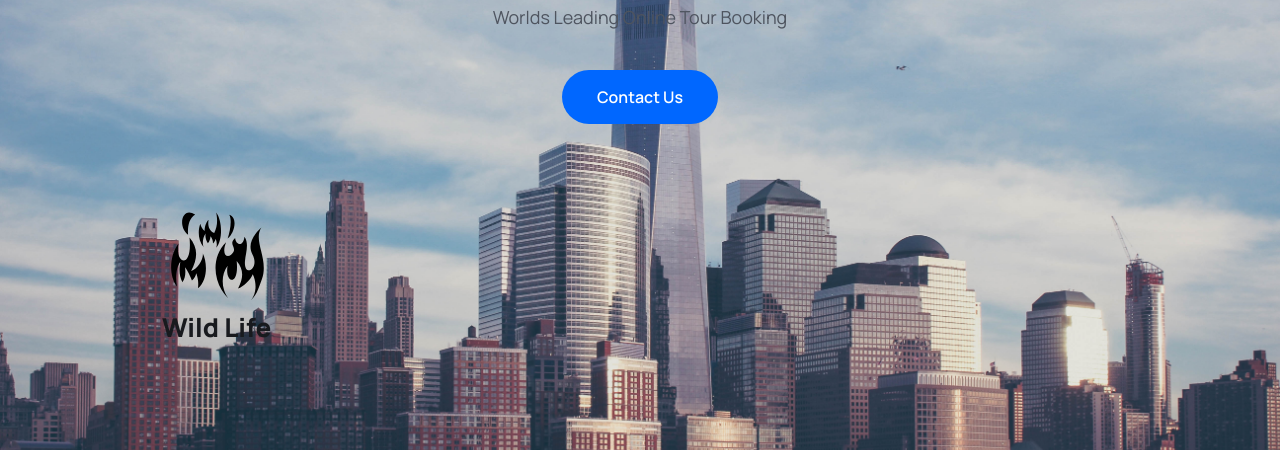
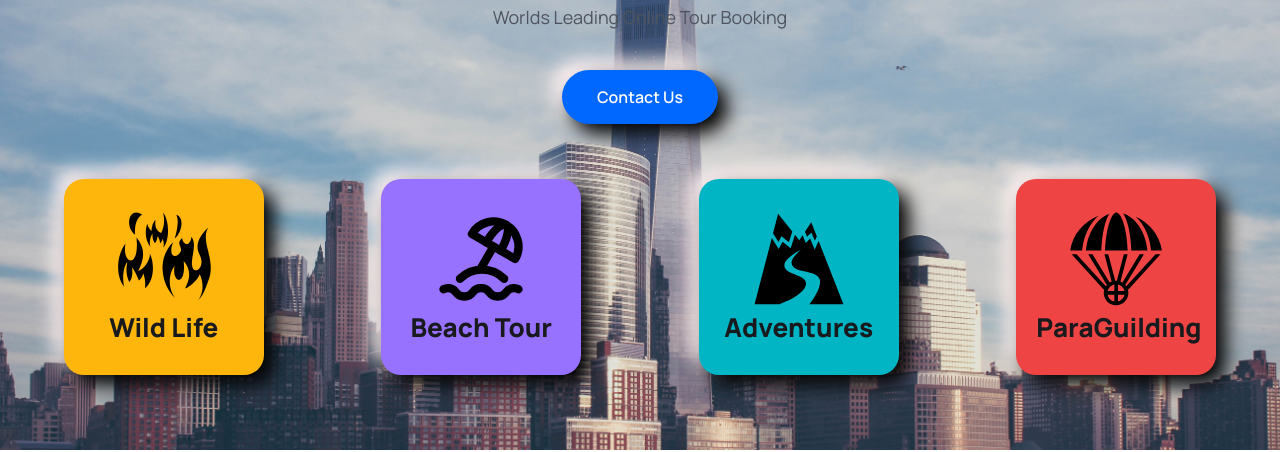
Before and after one commit to Afrin127329/World-route, a React (Vite) app: page / in a window 1280 px wide. Shown: the part 982-1434 px from the top of the page. Built offline with nearby package versions, Linux system fonts and the light colour scheme.

Commit message:
Updated Features

```diff
--- a/src/components/Header/Header.jsx
+++ b/src/components/Header/Header.jsx
@@ -72,7 +72,7 @@ const Header = () => {
             </div>
 
             <Link to='/login'>
-              <button className='bg-primaryColor py-2 px-6 text-white font-[600] h-[44px] flex items-center justify-center rounded-[50px]'>Login</button>
+              <button className='bg-primaryColor py-2 px-6 text-white font-[600] h-[44px] flex items-center justify-center rounded-[50px] hover:opacity-[0.8] transition-all duration-500 cursor-pointer shadow-shadowtwo'>Login</button>
             </Link>
 
             <span className='md:hidden' onClick={toggleMenu}>
--- a/src/index.css
+++ b/src/index.css
@@ -14,7 +14,7 @@
   }
 
   .btn {
-    @apply bg-primaryColor py-[15px] p-[35px] rounded-[50px] text-white font-[600] mt-[38px];
+    @apply bg-primaryColor py-[15px] p-[35px] rounded-[50px] text-white font-[600] mt-[38px] hover:opacity-[0.8] transition-all duration-500 cursor-pointer shadow-shadowOne;
   }
 
   .heading {
--- a/src/pages/Home.jsx
+++ b/src/pages/Home.jsx
@@ -1,7 +1,9 @@
-import { GiWildfires } from 'react-icons/gi'
-import heroImg1 from '../assets/images/heroImg01.jpg'
-import heroImg2 from '../assets/images/heroImg02.jpg'
-import heroImg3 from '../assets/images/heroImg03.jpg'
+import { GiMountainRoad, GiParachute, GiWildfires } from 'react-icons/gi';
+import { TbBeach } from 'react-icons/tb';
+import { Link } from 'react-router-dom';
+import heroImg1 from '../assets/images/heroImg01.jpg';
+import heroImg2 from '../assets/images/heroImg02.jpg';
+import heroImg3 from '../assets/images/heroImg03.jpg';
 const Home = () => {
   return (
     <>
@@ -73,14 +75,46 @@ const Home = () => {
             </div>
           </div>
 
-          <div className='grid grid-cols-1 md:grid-cols-2 lg:grid-cols-3 gap-5 lg:gap-[30px] mt-[30px] lg:mt-[55px]'>
-            <div className='py-[30px] px-5'>
+          <div className='grid grid-cols-1 md:grid-cols-2 lg:grid-cols-4 gap-5 lg:gap-[30px] mt-[30px] lg:mt-[55px] place-items-center'>
+            <div className='py-[30px] px-5 bg-yellowColor rounded-[20px] w-[200px] hover:opacity-[0.8] transition-all duration-500 cursor-pointer shadow-shadowOne'>
+              <Link to='/destinations'>
               <div className='flex items-center justify-center'>
               <GiWildfires className='w-[100px] h-[100px]'/>
               </div>
               <div>
               <h2 className='text-[26px] leading-9 text-headingColor font-[900] text-center'>Wild Life</h2>
+                </div>
+                </Link>
+            </div>
+            <div className='py-[30px] px-5 rounded-[20px] bg-purpleColor w-[200px] hover:opacity-[0.8] transition-all duration-500 cursor-pointer shadow-shadowOne'>
+            <Link to='/destinations'>
+              <div className='flex items-center justify-center'>
+              <TbBeach className='w-[100px] h-[100px]'/>
               </div>
+              <div>
+              <h2 className='text-[26px] leading-9 text-headingColor font-[900] text-center'>Beach Tour</h2>
+                </div>
+                </Link>
+            </div>
+            <div className='py-[30px] px-5 rounded-[20px] bg-irisBlueColor w-[200px] hover:opacity-[0.8] transition-all duration-500 cursor-pointer shadow-shadowOne'>
+            <Link to='/destinations'>
+              <div className='flex items-center justify-center'>
+              <GiMountainRoad className='w-[100px] h-[100px]'/>
+              </div>
+              <div>
+              <h2 className='text-[26px] leading-9 text-headingColor font-[900] text-center'>Adventures</h2>
+                </div>
+                </Link>
+            </div>
+            <div className='py-[30px] px-5 rounded-[20px] bg-red-500 w-[200px] hover:opacity-[0.8] transition-all duration-500 cursor-pointer shadow-shadowOne'>
+              <Link to='/destinations'>
+              <div className='flex items-center justify-center'>
+              <GiParachute className='w-[100px] h-[100px]'/>
+              </div>
+              <div>
+              <h2 className='text-[26px] leading-9 text-headingColor font-[900] text-center'>ParaGuilding</h2>
+              </div>
+              </Link>
             </div>
           </div>
         </div>
--- a/tailwind.config.js
+++ b/tailwind.config.js
@@ -14,6 +14,9 @@ export default {
 
         boxShadow: {
           panelShadow: "rgba(17, 12, 46, 0.15) 0px 48px 100px 0px;",
+          shadowOne: "10px 10px 19px #000000, -10px -10px 19px #fff2f2",
+          shadowtwo: "1px 7px 15px #000000de, 5px -20px 26px #18181800",
+
         },
       },
     },
```
